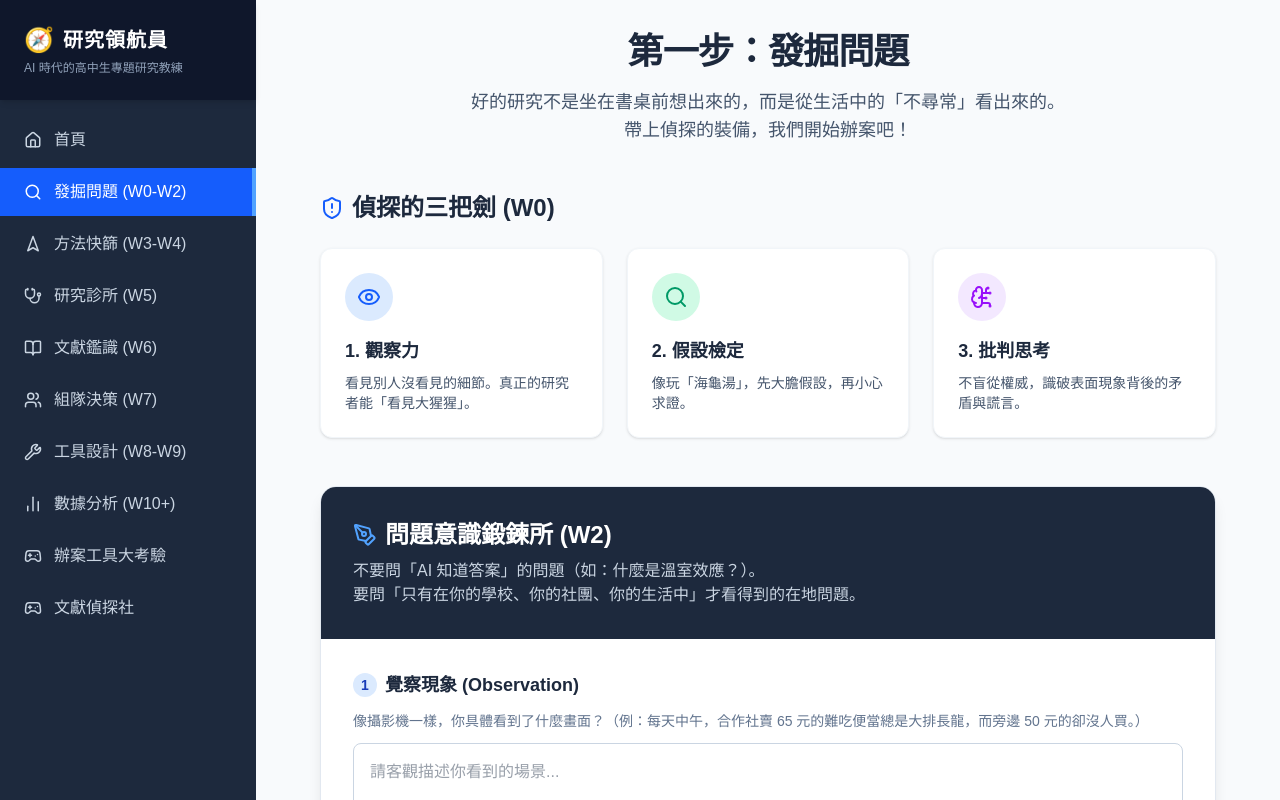
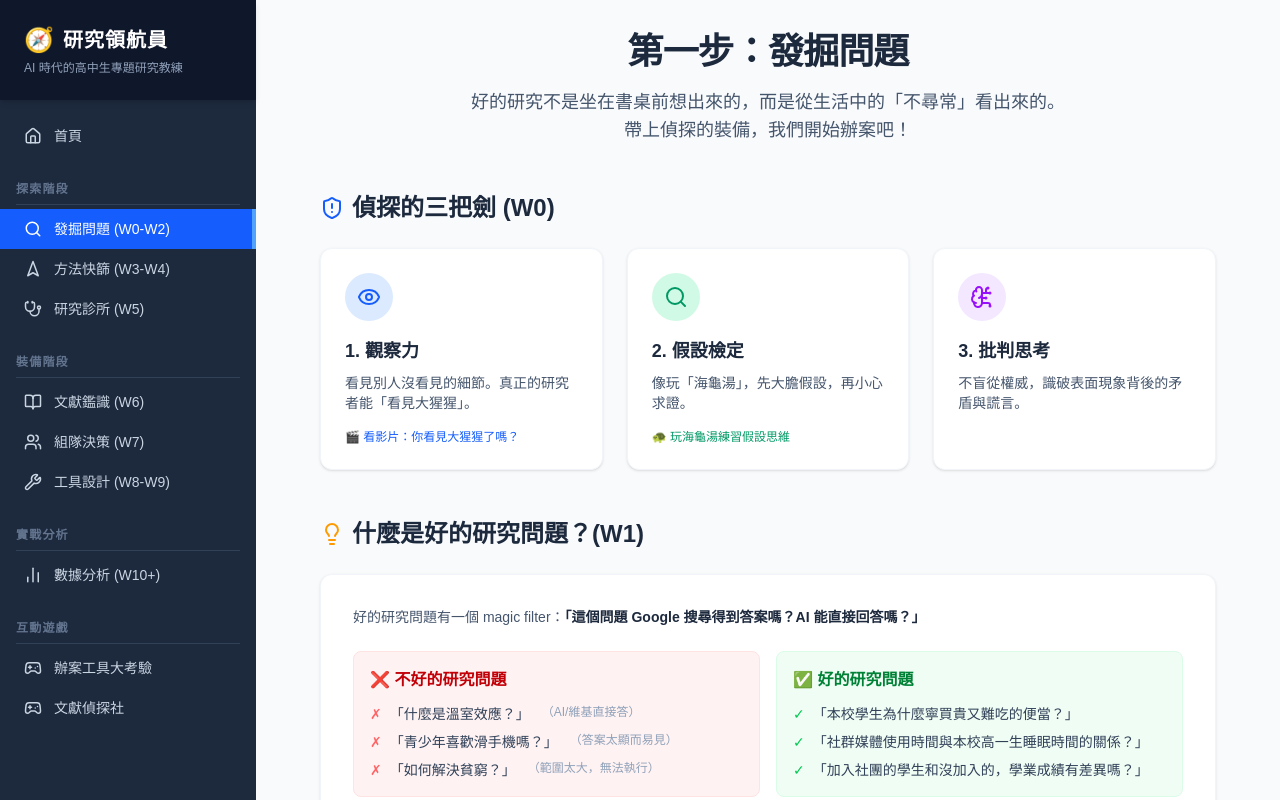
Before and after one commit to Ivanchen114/research-navigator, a React (Vite) app: page /discovery in a window 1280 px wide. Built offline with nearby package versions, Linux system fonts and the light colour scheme.

Commit message:
更新: 2026-02-27 14:00

```diff
--- a/src/layouts/Layout.jsx
+++ b/src/layouts/Layout.jsx
@@ -7,17 +7,41 @@ export const Layout = () => {
 
     const toggleMobileMenu = () => setIsMobileMenuOpen(!isMobileMenuOpen);
 
-    const navItems = [
+    const navSections = [
+        {
+            items: [
                 { name: '首頁', path: '/', icon: <Home size={18} /> },
+            ]
+        },
+        {
+            label: '探索階段',
+            items: [
                 { name: '發掘問題 (W0-W2)', path: '/discovery', icon: <Search size={18} /> },
                 { name: '方法快篩 (W3-W4)', path: '/wizard', icon: <Navigation2 size={18} /> },
                 { name: '研究診所 (W5)', path: '/clinic', icon: <Stethoscope size={18} /> },
+            ]
+        },
+        {
+            label: '裝備階段',
+            items: [
                 { name: '文獻鑑識 (W6)', path: '/literature-review', icon: <BookOpen size={18} /> },
                 { name: '組隊決策 (W7)', path: '/team-formation', icon: <Users size={18} /> },
                 { name: '工具設計 (W8-W9)', path: '/tool-design', icon: <Wrench size={18} /> },
+            ]
+        },
+        {
+            label: '實戰分析',
+            items: [
                 { name: '數據分析 (W10+)', path: '/analysis', icon: <BarChart2 size={18} /> },
+            ]
+        },
+        {
+            label: '互動遊戲',
+            items: [
                 { name: '辦案工具大考驗', path: '/game/tool-quiz', icon: <Gamepad2 size={18} /> },
                 { name: '文獻偵探社', path: '/game/citation-detective', icon: <Gamepad2 size={18} /> },
+            ]
+        },
     ];
 
     return (
@@ -43,25 +67,39 @@ export const Layout = () => {
                     <p className="text-xs text-slate-400 mt-1">AI 時代的高中生專題研究教練</p>
                 </div>
 
-                <div className="flex-1 py-4 space-y-1 overflow-y-auto">
-                    {navItems.map((item) => (
+                <div className="flex-1 py-4 overflow-y-auto">
+                    {navSections.map((section, sIdx) => (
+                        <div key={sIdx} className="mb-2">
+                            {section.label && (
+                                <div className="px-4 pt-3 pb-1">
+                                    <span className="text-xs font-bold text-slate-500 uppercase tracking-widest">
+                                        {section.label}
+                                    </span>
+                                    <div className="mt-1 border-t border-slate-700" />
+                                </div>
+                            )}
+                            {section.items.map((item) => (
                                 <NavLink
                                     key={item.path}
                                     to={item.path}
-                            onClick={() => setIsMobileMenuOpen(false)} // Close on mobile navigation
+                                    end={item.path === '/'}
+                                    onClick={() => setIsMobileMenuOpen(false)}
                                     className={({ isActive }) =>
-                                `flex items-center gap-3 px-6 py-3 transition-colors ${isActive
+                                        `flex items-center gap-3 px-6 py-2.5 transition-colors ${isActive
                                             ? 'bg-blue-600 text-white border-r-4 border-blue-400'
                                             : 'hover:bg-slate-700 hover:text-white'
                                         }`
                                     }
                                 >
                                     {item.icon}
-                            <span className="font-medium">{item.name}</span>
+                                    <span className="font-medium text-sm">{item.name}</span>
                                 </NavLink>
                             ))}
                         </div>
+                    ))}
+                </div>
             </nav>
+
 
             {/* Main Content Area */}
             <div className="flex flex-col flex-1 w-full min-w-0">
--- a/src/pages/Discovery.jsx
+++ b/src/pages/Discovery.jsx
@@ -46,26 +46,67 @@ export const Discovery = () => {
                     偵探的三把劍 (W0)
                 </h2>
                 <div className="grid md:grid-cols-3 gap-6">
-                    <div className="bg-white p-6 rounded-xl shadow-sm border border-slate-100 hover:shadow-md transition">
+                    <div className="bg-white p-6 rounded-xl shadow-sm border border-slate-100 hover:shadow-md transition flex flex-col">
                         <div className="w-12 h-12 bg-blue-100 text-blue-600 rounded-full flex items-center justify-center mb-4">
                             <Eye size={24} />
                         </div>
                         <h3 className="text-lg font-bold text-slate-800 mb-2">1. 觀察力</h3>
-                        <p className="text-sm text-slate-600">看見別人沒看見的細節。真正的研究者能「看見大猩猩」。</p>
+                        <p className="text-sm text-slate-600 flex-1">看見別人沒看見的細節。真正的研究者能「看見大猩猩」。</p>
+                        <a href="https://youtu.be/IGQmdoK_ZfY?si=DTPHxNBlYX0NYuba" target="_blank" rel="noopener noreferrer"
+                            className="mt-4 inline-flex items-center gap-1 text-xs text-blue-600 hover:text-blue-800 hover:underline font-medium">
+                            🎬 看影片：你看見大猩猩了嗎？
+                        </a>
                     </div>
-                    <div className="bg-white p-6 rounded-xl shadow-sm border border-slate-100 hover:shadow-md transition">
+                    <div className="bg-white p-6 rounded-xl shadow-sm border border-slate-100 hover:shadow-md transition flex flex-col">
                         <div className="w-12 h-12 bg-emerald-100 text-emerald-600 rounded-full flex items-center justify-center mb-4">
                             <Search size={24} />
                         </div>
                         <h3 className="text-lg font-bold text-slate-800 mb-2">2. 假設檢定</h3>
-                        <p className="text-sm text-slate-600">像玩「海龜湯」，先大膽假設，再小心求證。</p>
+                        <p className="text-sm text-slate-600 flex-1">像玩「海龜湯」，先大膽假設，再小心求證。</p>
+                        <a href="https://lateralthinkingpuzzles.org/zh-TW" target="_blank" rel="noopener noreferrer"
+                            className="mt-4 inline-flex items-center gap-1 text-xs text-emerald-600 hover:text-emerald-800 hover:underline font-medium">
+                            🐢 玩海龜湯練習假設思維
+                        </a>
                     </div>
-                    <div className="bg-white p-6 rounded-xl shadow-sm border border-slate-100 hover:shadow-md transition">
+                    <div className="bg-white p-6 rounded-xl shadow-sm border border-slate-100 hover:shadow-md transition flex flex-col">
                         <div className="w-12 h-12 bg-purple-100 text-purple-600 rounded-full flex items-center justify-center mb-4">
                             <BrainCircuit size={24} />
                         </div>
                         <h3 className="text-lg font-bold text-slate-800 mb-2">3. 批判思考</h3>
-                        <p className="text-sm text-slate-600">不盲從權威，識破表面現象背後的矛盾與謊言。</p>
+                        <p className="text-sm text-slate-600 flex-1">不盲從權威，識破表面現象背後的矛盾與謊言。</p>
+                    </div>
+                </div>
+            </section>
+
+            {/* W1 Section: Research Question Types */}
+            <section className="mb-12">
+                <h2 className="text-2xl font-bold text-slate-800 mb-6 flex items-center gap-2">
+                    <Lightbulb className="text-amber-500" />
+                    什麼是好的研究問題？(W1)
+                </h2>
+                <div className="bg-white rounded-xl shadow-sm border border-slate-100 p-6 md:p-8 space-y-6">
+                    <p className="text-slate-600 text-sm">好的研究問題有一個 magic filter：<strong className="text-slate-800">「這個問題 Google 搜尋得到答案嗎？AI 能直接回答嗎？」</strong></p>
+                    <div className="grid md:grid-cols-2 gap-4">
+                        <div className="bg-red-50 rounded-lg border border-red-100 p-4">
+                            <h4 className="font-bold text-red-700 mb-3">❌ 不好的研究問題</h4>
+                            <ul className="space-y-2 text-sm text-slate-700">
+                                <li className="flex gap-2"><span className="text-red-400 shrink-0">✗</span>「什麼是溫室效應？」<span className="text-xs text-slate-400 ml-1">（AI/維基直接答）</span></li>
+                                <li className="flex gap-2"><span className="text-red-400 shrink-0">✗</span>「青少年喜歡滑手機嗎？」<span className="text-xs text-slate-400 ml-1">（答案太顯而易見）</span></li>
+                                <li className="flex gap-2"><span className="text-red-400 shrink-0">✗</span>「如何解決貧窮？」<span className="text-xs text-slate-400 ml-1">（範圍太大，無法執行）</span></li>
+                            </ul>
+                        </div>
+                        <div className="bg-green-50 rounded-lg border border-green-100 p-4">
+                            <h4 className="font-bold text-green-700 mb-3">✅ 好的研究問題</h4>
+                            <ul className="space-y-2 text-sm text-slate-700">
+                                <li className="flex gap-2"><span className="text-green-500 shrink-0">✓</span>「本校學生為什麼寧買貴又難吃的便當？」</li>
+                                <li className="flex gap-2"><span className="text-green-500 shrink-0">✓</span>「社群媒體使用時間與本校高一生睡眠時間的關係？」</li>
+                                <li className="flex gap-2"><span className="text-green-500 shrink-0">✓</span>「加入社團的學生和沒加入的，學業成績有差異嗎？」</li>
+                            </ul>
+                        </div>
+                    </div>
+                    <div className="bg-amber-50 border border-amber-200 rounded-lg p-4 text-sm">
+                        <span className="font-bold text-amber-800">🔑 三個關鍵字：</span>
+                        <span className="text-slate-700"> 在地（你的學校/社區）、可測量（能收到數據）、有衝突點（違背常理的現象）</span>
                     </div>
                 </div>
             </section>
```
Lines whose indentation alone changed are shown as unchanged.
